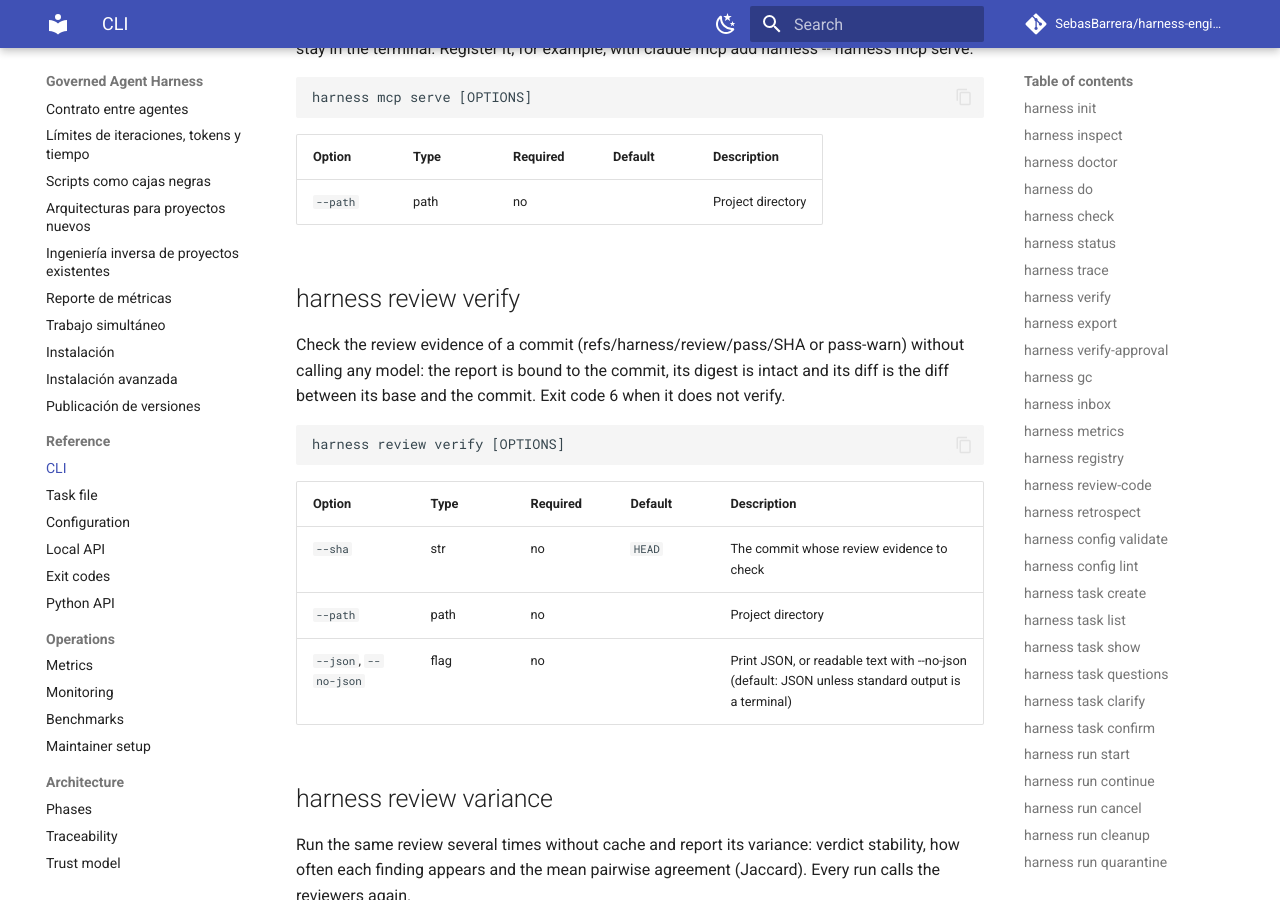
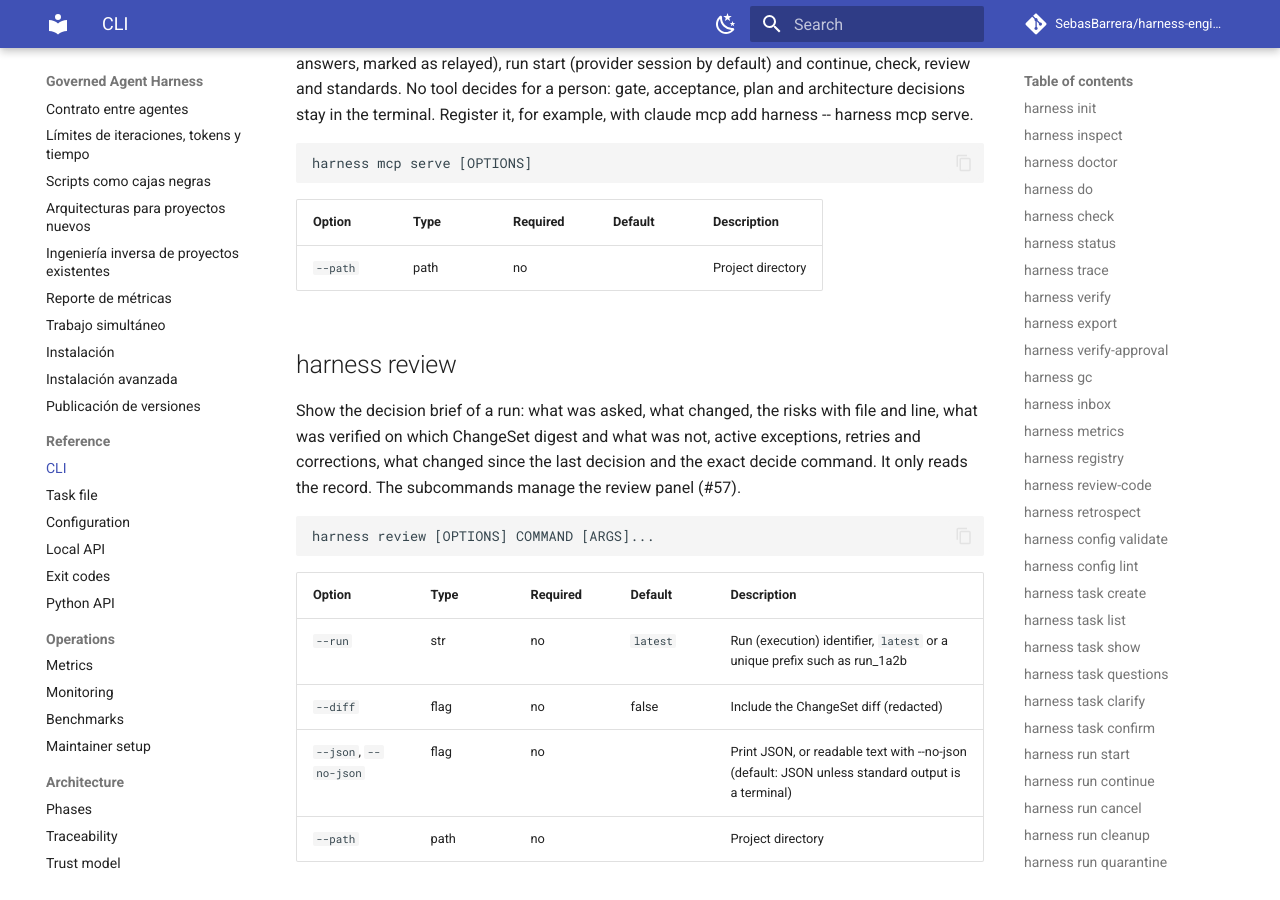
Before and after one commit to SebasBarrera/harness-engineering, an MkDocs documentation site: the page built from docs/reference/cli.md, in a window 1280 px wide and 900 px high, scrolled down 50403 px. Built offline with MkDocs 1.6.1 and Material for MkDocs 9.7.7, drawn with Linux system fonts in a browser that asks for light colours; comment, search, counter and statistics services are not loaded; some of the changed text lies outside the part shown.

Commit message:
fix(docs): document a command group that runs on its own in the CLI reference
harness review --run (the decision brief) had no section in
docs/reference/cli.md. Root cause: walk() in scripts/gen_cli_docs.py
yielded only the leaves of the command tree, so a group whose callback
runs without a subcommand (review_app, invoke_without_command=True) was
skipped together with its options. Such a group is now listed and
documented as a command of its own; the reference is regenerated.

Refs #157

````diff
--- a/docs/reference/cli.md
+++ b/docs/reference/cli.md
@@ -90,6 +90,7 @@ Global options go before the command name (`harness --no-json run list`):
 | [`harness architecture refresh`](#harness-architecture-refresh) | Mark the cached architecture survey stale: the next run surveys the project again (one call). |
 | [`harness project show`](#harness-project-show) | Show what the harness detects about the project, deterministically and without an agent call: new or existing (and... |
 | [`harness mcp serve`](#harness-mcp-serve) | Serve the harness to an agent session over stdio (Model Context Protocol, JSON-RPC 2.0, one message per line). |
+| [`harness review`](#harness-review) | Show the decision brief of a run: what was asked, what changed, the risks with file and line, what was verified on... |
 | [`harness review verify`](#harness-review-verify) | Check the review evidence of a commit (refs/harness/review/pass/SHA or pass-warn) without calling any model: the... |
 | [`harness review variance`](#harness-review-variance) | Run the same review several times without cache and report its variance: verdict stability, how often each finding... |
 | [`harness review rules show`](#harness-review-rules-show) | Show the effective review rule catalog: the rules of the three layers (built-in, language packs, project) after... |
@@ -1402,6 +1403,24 @@ harness mcp serve [OPTIONS]
 |---|---|---|---|---|
 | `--path` | path | no |  | Project directory |
 
+## harness review
+
+Show the decision brief of a run: what was asked, what changed, the risks with file and
+line, what was verified on which ChangeSet digest and what was not, active exceptions,
+retries and corrections, what changed since the last decision and the exact decide
+command. It only reads the record. The subcommands manage the review panel (#57).
+
+```text
+harness review [OPTIONS] COMMAND [ARGS]...
+```
+
+| Option | Type | Required | Default | Description |
+|---|---|---|---|---|
+| `--run` | str | no | `latest` | Run (execution) identifier, `latest` or a unique prefix such as run_1a2b |
+| `--diff` | flag | no | false | Include the ChangeSet diff (redacted) |
+| `--json`, `--no-json` | flag | no |  | Print JSON, or readable text with --no-json (default: JSON unless standard output is a terminal) |
+| `--path` | path | no |  | Project directory |
+
 ## harness review verify
 
 Check the review evidence of a commit (refs/harness/review/pass/SHA or pass-warn)
````
Also changed, not shown: other parts of docs/reference/cli.md (+1 -1 lines), 2 other files.
